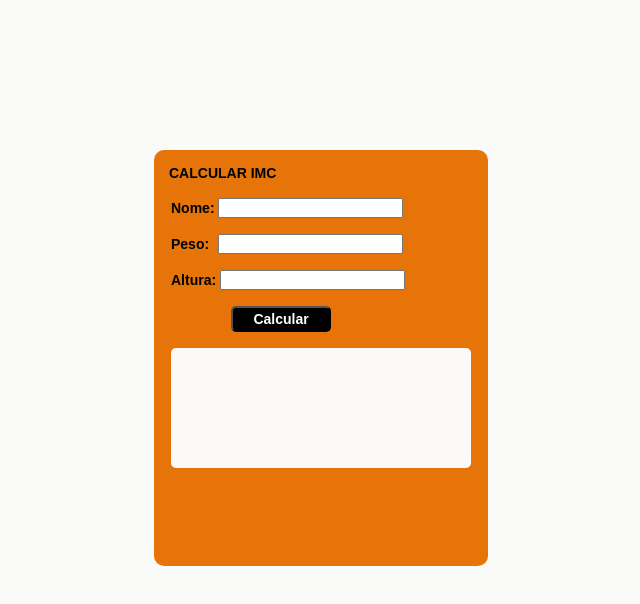
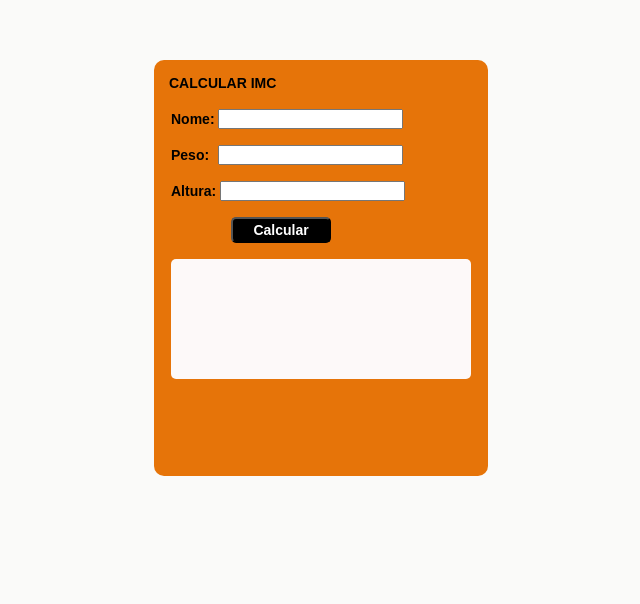
Before and after one commit to rafaelsoares87/calculado-imc, a plain HTML site: page index.html in a window 1280 px wide. Shown: the part 106-710 px from the top of the page, without its empty margins (319-959 px from the left). Drawn offline with Linux system fonts and the light colour scheme.

Commit message:
Ajustar alinhamento

```diff
--- a/style.css
+++ b/style.css
@@ -19,7 +19,7 @@ body {
 .calculadora {
     background-color: rgb(230, 116, 9);
     height: 52vh;
-    margin-top: 20% ;
+    margin-top: 13% ;
     padding: 15px;
     border-color: gray;
     border-radius: 10px;
```
